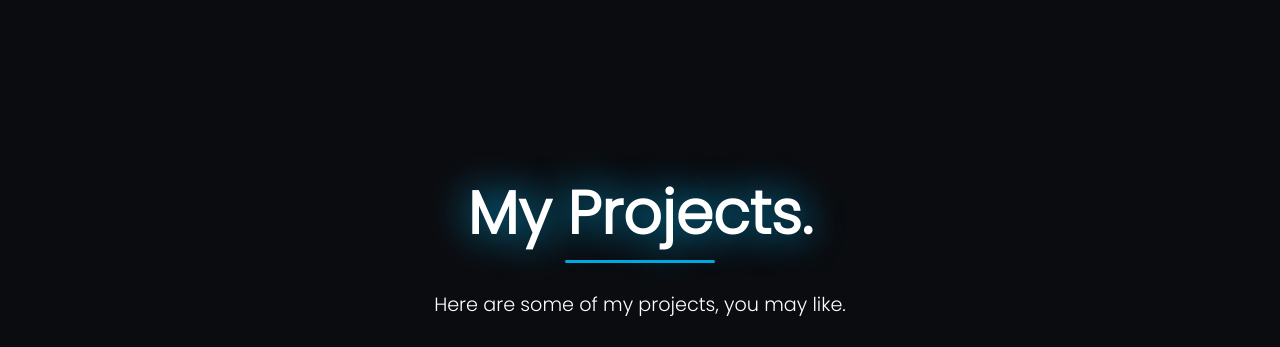
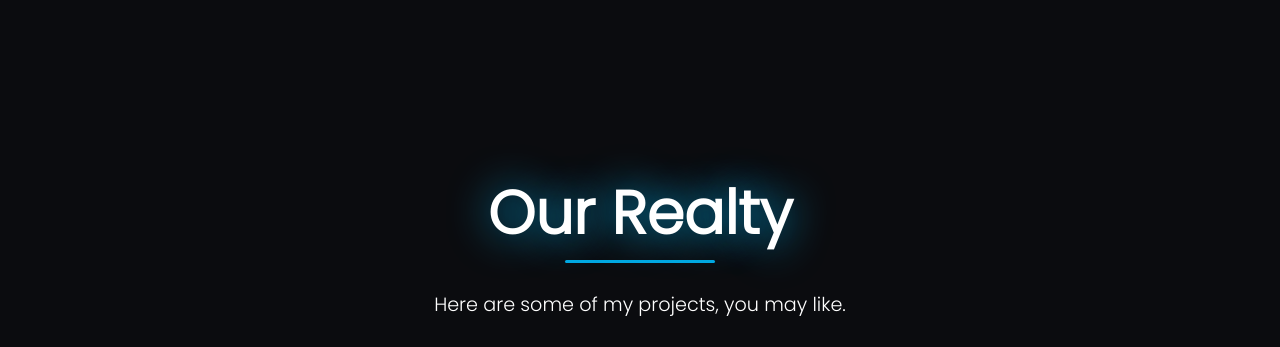
Before and after one commit to dhanushvemulapalli/H3, a plain HTML site: page index.html in a window 1280 px wide. Shown: the part 802-1149 px from the top of the page. Drawn offline with nearby package versions, Linux system fonts and the light colour scheme.

Commit message:
changes in projects tab

```diff
--- a/index.html
+++ b/index.html
@@ -60,7 +60,7 @@
 
 	  <!--───────────────Projects───────────────-->
 	  <div id="projects">
-		 <h3>My Projects.<hr></h3>
+		 <h3>Our Realty<hr></h3>
 		  <p>Here are some of my projects, you may like.</p>
 		  <div class="work-box">
 		  <div class="work">
```
Also changed, not shown: h3.png (added), 2 other files.
